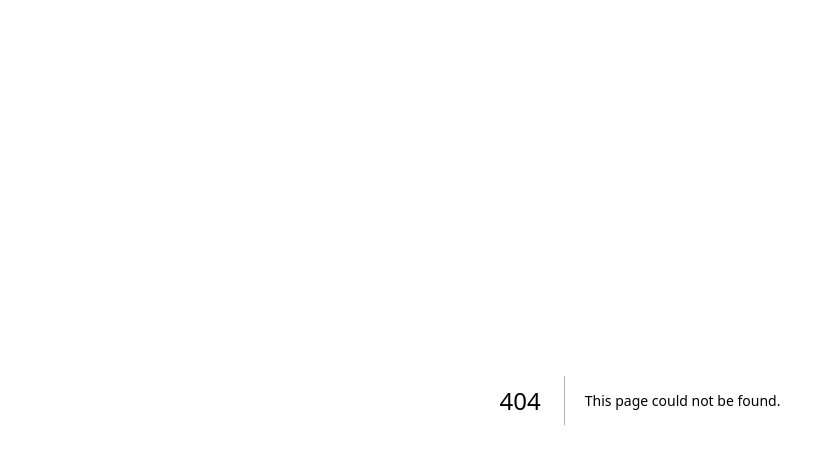
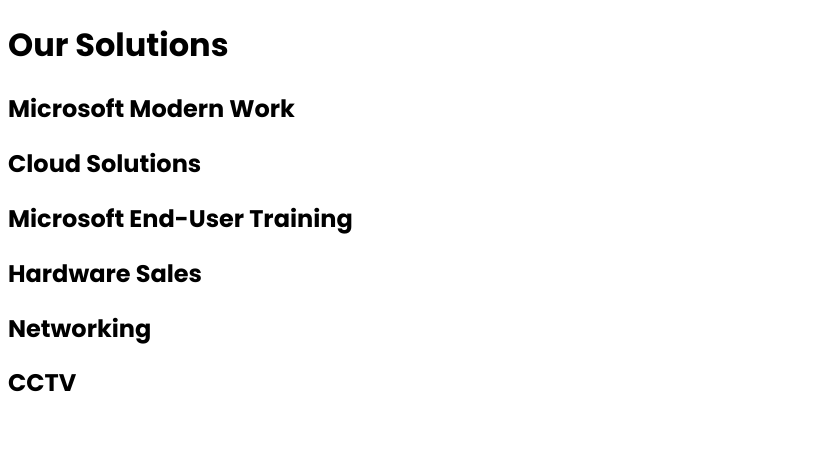
Before and after one commit to Sheilakobue/Cloudgrid-website, a Next.js app: page /solutions in a window 1280 px wide. Before the commit this address had no page. Shown: the top 464 px of the page, without its empty margins (0-835 px from the left). Built offline with nearby package versions, Linux system fonts and the light colour scheme.

Commit message:
Create page.tsx

```diff
--- /dev/null
+++ b/src/app/solutions/page.tsx
@@ -0,0 +1,15 @@
+import React from 'react'
+
+export default function SolutionList() {
+  return (
+    <>
+    <h1>Our Solutions</h1>
+    <h2>Microsoft Modern Work</h2>
+    <h2>Cloud Solutions</h2>
+    <h2>Microsoft End-User Training</h2>
+    <h2>Hardware Sales</h2>
+    <h2>Networking</h2>
+    <h2>CCTV</h2>
+    </>
+  )
+}
```
